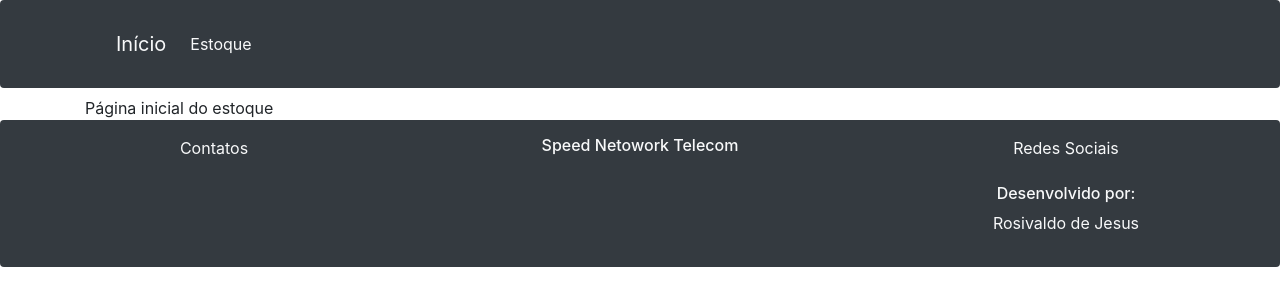
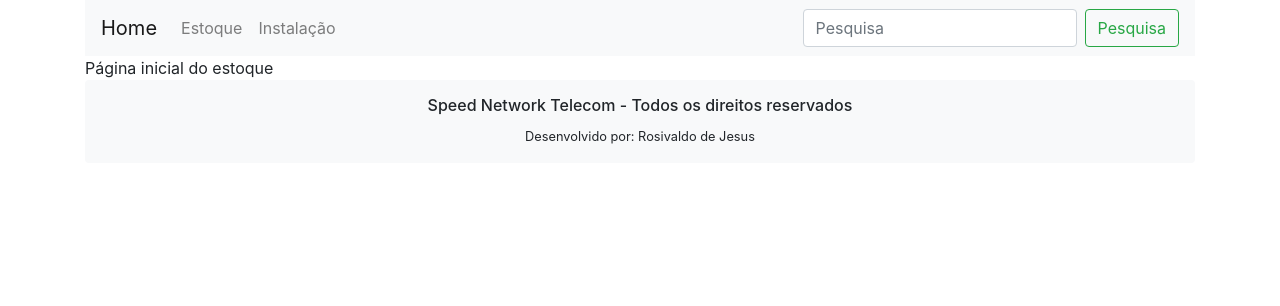
Before and after one commit to Rosivaldojesus/speed_network, a Django app: page /estoque/ in a window 1280 px wide. Shown: the top 306 px of the page. Run offline with Django 3.2, Linux system fonts and the light colour scheme; some libraries are stand-ins or nearby versions.

Commit message:
Mudar cor

```diff
--- a/apps/core/templates/core/index.html
+++ b/apps/core/templates/core/index.html
@@ -1,5 +1,8 @@
 {% extends 'base.html' %}
 
 {% block main %}
-    Sistema de gerenciamento da Speed Network Telecom
+    <div class="container">
+        Sistema de gerenciamento da Speed Network Telecom
+    </div>
+
 {% endblock %}
--- a/apps/stock/templates/stock/index.html
+++ b/apps/stock/templates/stock/index.html
@@ -1,5 +1,7 @@
 {% extends 'base.html' %}
 
 {% block main %}
-Página inicial do estoque
+    <div class="container">
+        Página inicial do estoque
+    </div>
 {% endblock %}
--- a/templates/base.html
+++ b/templates/base.html
@@ -1,39 +1,38 @@
 {% load static %}
-
+<!DOCTYPE html>
 <html lang="pt-br">
 <head>
-    <meta charset="utf-8">
-    <meta name="viewport" content="width=device-width, initial-scale=1, shrink-to-fit=no">
-
-     <!-- Bootstrap CSS -->
+    <meta charset="UTF-8">
+    <meta name="viewport" content="width=device-width, initial-scale=1.0">
     <link rel="stylesheet" href="https://cdn.jsdelivr.net/npm/bootstrap@4.5.3/dist/css/bootstrap.min.css" integrity="sha384-TX8t27EcRE3e/ihU7zmQxVncDAy5uIKz4rEkgIXeMed4M0jlfIDPvg6uqKI2xXr2" crossorigin="anonymous">
     <script src="https://cdn.jsdelivr.net/npm/bootstrap@4.5.3/dist/js/bootstrap.bundle.min.js" integrity="sha384-ho+j7jyWK8fNQe+A12Hb8AhRq26LrZ/JpcUGGOn+Y7RsweNrtN/tE3MoK7ZeZDyx" crossorigin="anonymous"></script>
 
-    <!-- Font Awesome -->
-    <script src="https://kit.fontawesome.com/3da7fbe518.js" crossorigin="anonymous"></script>
 
-
-<!-- Bloco contendo o menu superior da página -->
-    {% include "model-header.html" %}
-
-<!-- Bloco contendo o título da página -->
-    <title>{% block title %} {% endblock %}</title>
+    {% block title %}
+    <title>Speed Network Telecom</title>
+    {% endblock %}
 </head>
 <body>
-
-         <div class="container">
-    <!-- Incluindo o bloco principal -->
-            {% block main %} {% endblock %}
+    <div>
+        {% block header %}
+        {% include "model-header.html" %}
+        {% endblock %}
     </div>
 
-    <!-- Incluindo o a página de rodápe -->
+    <div>
+        {% block main %}
+        {% endblock %}
+    </div>
+
+    <div>
+        {% block footer %}
         {% include "model-footer.html" %}
-
-
+        {% endblock %}
+    </div>
+</body>
 <!--Include de JAVASCRIPT´s-->
 <script src="https://code.jquery.com/jquery-3.5.1.slim.min.js" integrity="sha384-DfXdz2htPH0lsSSs5nCTpuj/zy4C+OGpamoFVy38MVBnE+IbbVYUew+OrCXaRkfj" crossorigin="anonymous"></script>
 <script src="https://cdn.jsdelivr.net/npm/popper.js@1.16.1/dist/umd/popper.min.js" integrity="sha384-9/reFTGAW83EW2RDu2S0VKaIzap3H66lZH81PoYlFhbGU+6BZp6G7niu735Sk7lN" crossorigin="anonymous"></script>
 <script src="https://cdn.jsdelivr.net/npm/bootstrap@4.5.3/dist/js/bootstrap.min.js" integrity="sha384-w1Q4orYjBQndcko6MimVbzY0tgp4pWB4lZ7lr30WKz0vr/aWKhXdBNmNb5D92v7s" crossorigin="anonymous"></script>
 
-    </body>
 </html>
--- a/templates/model-footer.html
+++ b/templates/model-footer.html
@@ -1,15 +1,12 @@
-<div class="card border-0 p-3 mb-2 bg-dark text-light" align="center">
-	<div class="row">
-	  <div class="col-md-4">Contatos</div>
-	  <div class="col-md-4">
-		  <h6>Speed Netowork Telecom</h6>
-	  </div>
-	  <div class="col-md-4">
-		  Redes Sociais <br><br>
-
-
-		  <h6>Desenvolvido por:</h6>
-		  <p>Rosivaldo de Jesus</p>
-	  </div>
-	</div>
+<div class="container">
+    <section>
+    <div class="card border-0 p-3 mb-2 bg-light text-red" align="center">
+        <div>
+            <h6>Speed Network Telecom - Todos os direitos reservados</h6>
+        </div>
+        <div>
+            <small>Desenvolvido por: Rosivaldo de Jesus</small>
+        </div>
+    </div>
+</section>
 </div>
--- a/templates/model-header.html
+++ b/templates/model-header.html
@@ -1,44 +1,37 @@
-<div class="card border-0 p-3 mb-2 bg-dark text-light" align="center">
-
+<section>
     <div class="container">
-  <nav class="navbar navbar-expand-lg navbar-light bg-dark">
-    <div class="container-fluid">
-      <a class="navbar-brand text-light" href="/">Início</a>
-      <button class="navbar-toggler" type="button" data-bs-toggle="collapse" data-bs-target="#navbarSupportedContent" aria-controls="navbarSupportedContent" aria-expanded="false" aria-label="Toggle navigation">
+       <div>
+           <nav class="navbar navbar-expand-lg navbar-light bg-light">
+             <button class="navbar-toggler" type="button" data-toggle="collapse" data-target="#navbarTogglerDemo01" aria-controls="navbarTogglerDemo01" aria-expanded="false" aria-label="Toggle navigation">
                <span class="navbar-toggler-icon"></span>
              </button>
-      <div class="collapse navbar-collapse" id="navbarSupportedContent">
-        <ul class="navbar-nav me-auto mb-2 mb-lg-0">
+             <div class="collapse navbar-collapse" id="navbarTogglerDemo01">
+               <a class="navbar-brand" href="/">Home</a>
+               <ul class="navbar-nav mr-auto mt-2 mt-lg-0">
+   <!--              <li class="nav-item active">-->
+   <!--                <a class="nav-link" href="#">Home <span class="sr-only">(current)</span></a>-->
+   <!--              </li>-->
                  <li class="nav-item">
-            <a class="nav-link active text-light" aria-current="page" href="/estoque/">Estoque</a>
-
-
-
-
+                   <a class="nav-link" href="/estoque/">Estoque</a>
+                 </li>
+                 <li class="nav-item">
+                   <a class="nav-link" href="/">Instalação</a>
+                 </li>
                    <!--
-          <li class="nav-item dropdown">
-            <a class="nav-link dropdown-toggle text-light" href="#" id="navbarDropdown" role="button" data-bs-toggle="dropdown" aria-expanded="false">
-              Dropdown
-            </a>
-            <ul class="dropdown-menu" aria-labelledby="navbarDropdown">
-              <li><a class="dropdown-item" href="#">Action</a></li>
-              <li><a class="dropdown-item" href="#">Another action</a></li>
-              <li><hr class="dropdown-divider"></li>
-              <li><a class="dropdown-item" href="#">Something else here</a></li>
+                 <li class="nav-item">
+                   <a class="nav-link" href="/django/">Django</a>
+                 </li>
+-->
+   <!--              <li class="nav-item">-->
+   <!--                <a class="nav-link disabled" href="#" tabindex="-1" aria-disabled="true">Disabled</a>-->
+   <!--              </li>-->
                </ul>
-          </li>
-
-          <li class="nav-item">
-            <a class="nav-link disabled text-light" href="#" tabindex="-1" aria-disabled="true">Disabled</a>
-          </li>
-        </ul>
-        <form class="d-flex">
-          <input class="form-control me-2" type="search" placeholder="Search" aria-label="Search">
-          <button class="btn btn-outline-success" type="submit">Search</button>
+               <form class="form-inline my-2 my-lg-0">
+                 <input class="form-control mr-sm-2" type="search" placeholder="Pesquisa" aria-label="Search">
+                 <button class="btn btn-outline-success my-2 my-sm-0" type="submit">Pesquisa</button>
                </form>
-        -->
-      </div>
              </div>
            </nav>
        </div>
      </div>
+   </section>
```
Lines whose indentation alone changed are shown as unchanged.
